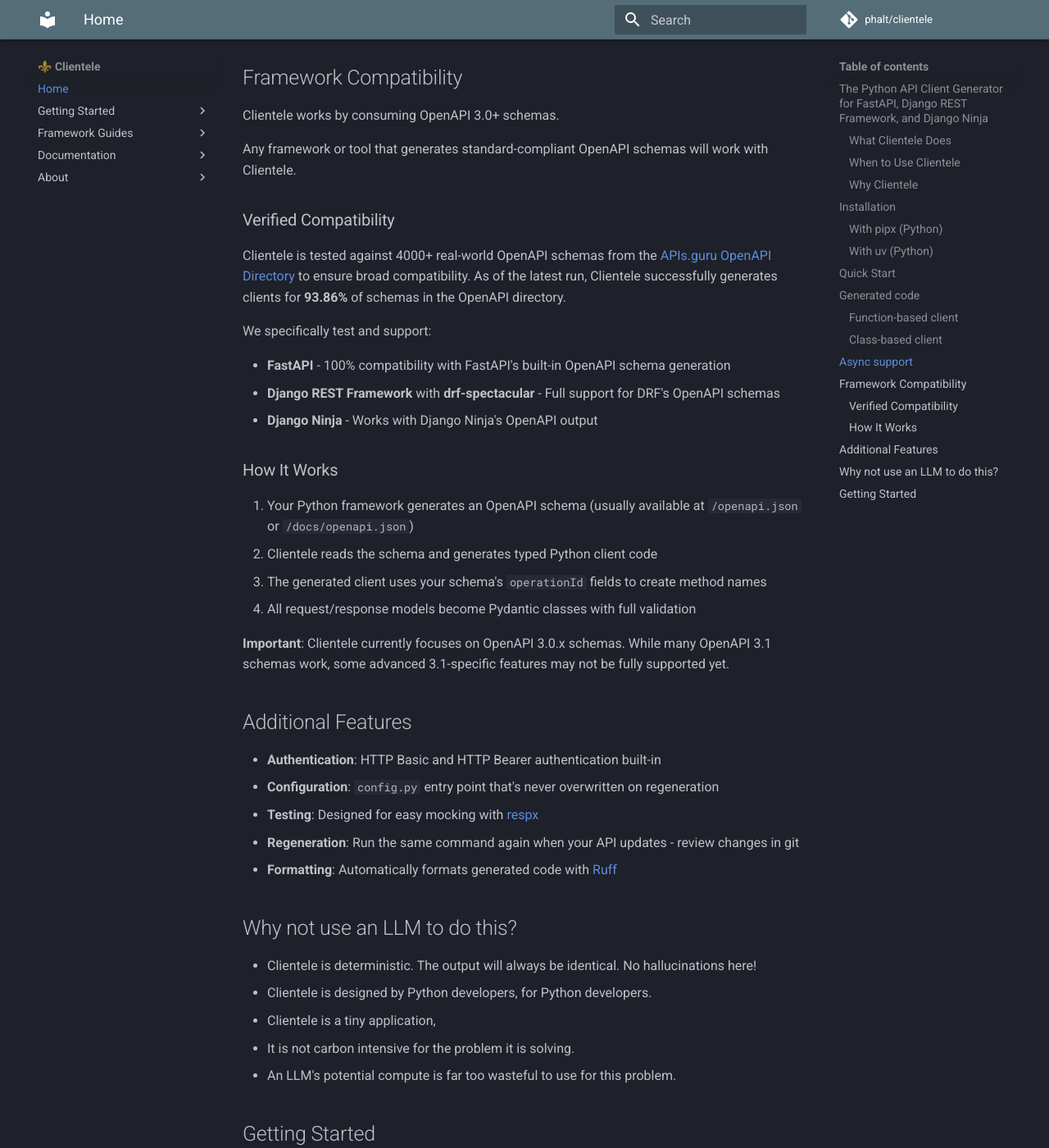
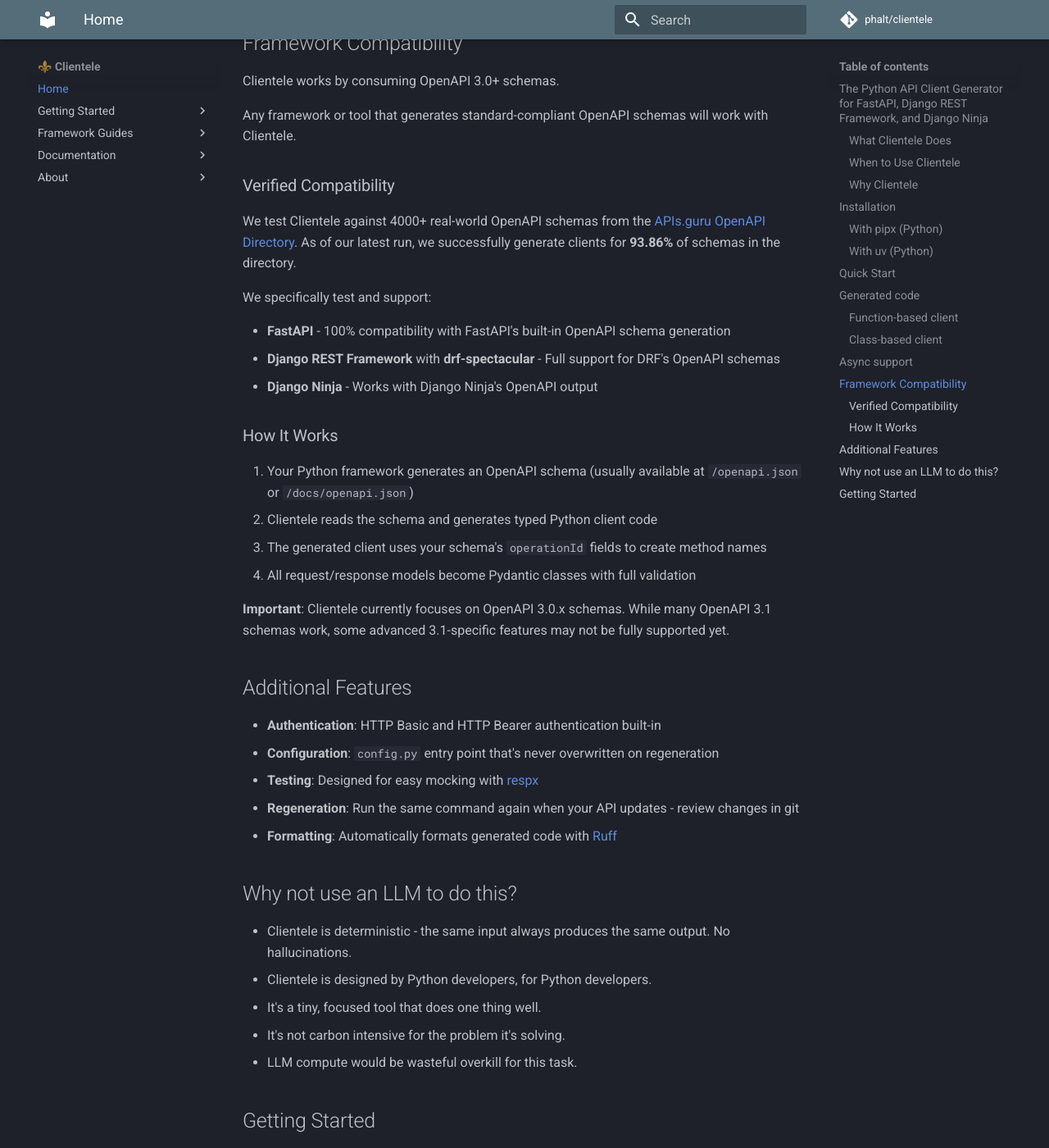
Before and after one commit to phalt/clientele, an MkDocs documentation site: the page built from docs/index.md, in a window 1280 px wide and 1400 px high, scrolled down 3112 px. Shown: the whole window at 82% size. Built offline with MkDocs 1.6.1 and Material for MkDocs 9.7.7, drawn with Linux system fonts in a browser that asks for light colours; comment, search, counter and statistics services are not loaded; some of the changed text lies outside the part shown.

Commit message:
Fix grammar, typos, and AI-sounding prose in documentation
Co-authored-by: phalt <490685+phalt@users.noreply.github.com>

```diff
--- a/docs/index.md
+++ b/docs/index.md
@@ -66,9 +66,7 @@ clientele generate -u https://raw.githubusercontent.com/phalt/clientele/main/exa
 
 ## Generated code
 
-The generated code is designed by python developers, for python developers.
-
-It uses modern tooling and has a great developer experience.
+The generated code uses modern tooling and has a great developer experience.
 
 ### Function-based client
 
@@ -139,7 +137,7 @@ Any framework or tool that generates standard-compliant OpenAPI schemas will wor
 
 ### Verified Compatibility
 
-Clientele is tested against 4000+ real-world OpenAPI schemas from the [APIs.guru OpenAPI Directory](https://github.com/APIs-guru/openapi-directory) to ensure broad compatibility. As of the latest run, Clientele successfully generates clients for **93.86%** of schemas in the OpenAPI directory.
+We test Clientele against 4000+ real-world OpenAPI schemas from the [APIs.guru OpenAPI Directory](https://github.com/APIs-guru/openapi-directory). As of our latest run, we successfully generate clients for **93.86%** of schemas in the directory.
 
 We specifically test and support:
 
@@ -166,11 +164,11 @@ We specifically test and support:
 
 ## Why not use an LLM to do this?
 
-- Clientele is deterministic. The output will always be identical. No hallucinations here!
+- Clientele is deterministic - the same input always produces the same output. No hallucinations.
 - Clientele is designed by Python developers, for Python developers.
-- Clientele is a tiny application,
-- It is not carbon intensive for the problem it is solving.
-- An LLM's potential compute is far too wasteful to use for this problem.
+- It's a tiny, focused tool that does one thing well.
+- It's not carbon intensive for the problem it's solving.
+- LLM compute would be wasteful overkill for this task.
 
 ## Getting Started
 
```
Also changed, not shown: README.md (+6 -8 lines), docs/compatibility.md (+3 -3 lines), docs/complex_schemas.md (+1 -1 lines), docs/examples.md (+6 -9 lines), docs/references.md (+1 -1 lines), docs/usage.md (+4 -4 lines).
